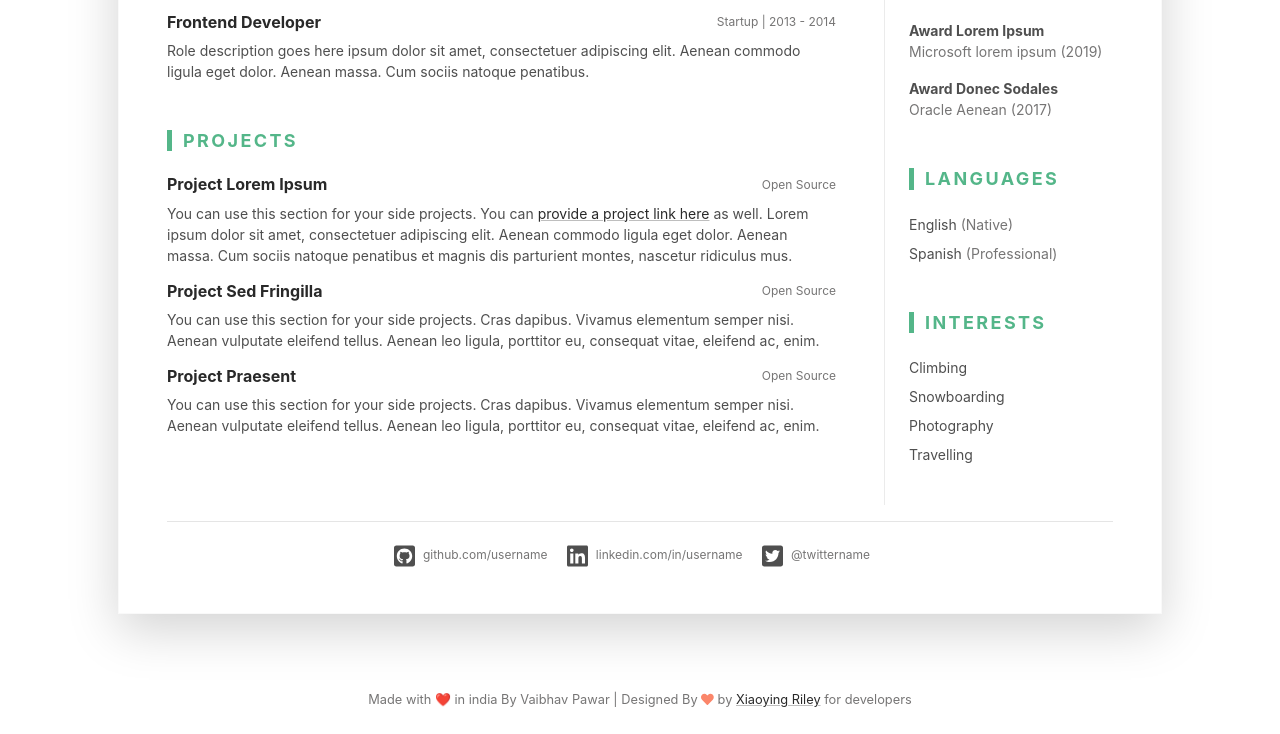
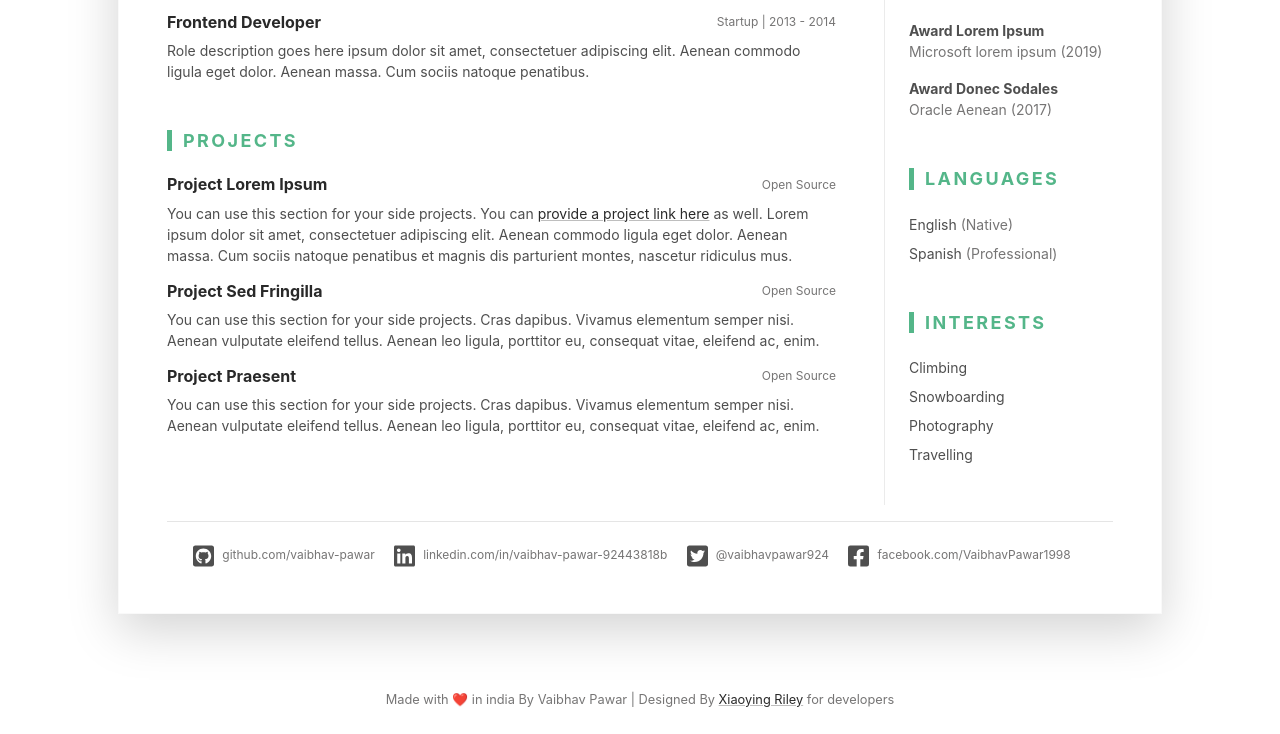
Before and after one commit to vaibhav-pawar/resume, a plain HTML site: page index.html in a window 1280 px wide. Shown: the part 1197-1931 px from the top of the page. Drawn offline with Linux system fonts and the light colour scheme.

Commit message:
social add

```diff
--- a/index.html
+++ b/index.html
@@ -247,9 +247,10 @@
 						<hr>
 						<div class="resume-footer text-center">
 							<ul class="resume-social-list list-inline mx-auto mb-0 d-inline-block text-muted">
-								<li class="list-inline-item mb-lg-0 mr-3"><a class="resume-link" href="#"><i class="fab fa-github-square fa-2x mr-2" data-fa-transform="down-4"></i><span class="d-none d-lg-inline-block text-muted">github.com/username</span></a></li>
-								<li class="list-inline-item mb-lg-0 mr-3"><a class="resume-link" href="#"><i class="fab fa-linkedin fa-2x mr-2" data-fa-transform="down-4"></i><span class="d-none d-lg-inline-block text-muted">linkedin.com/in/username</span></a></li>
-								<li class="list-inline-item mb-lg-0 mr-lg-3"><a class="resume-link" href="#"><i class="fab fa-twitter-square fa-2x mr-2" data-fa-transform="down-4"></i><span class="d-none d-lg-inline-block text-muted">@twittername</span></a></li>
+								<li class="list-inline-item mb-lg-0 mr-3"><a class="resume-link" href="#"><i class="fab fa-github-square fa-2x mr-2" data-fa-transform="down-4"></i><span class="d-none d-lg-inline-block text-muted">github.com/vaibhav-pawar</span></a></li>
+								<li class="list-inline-item mb-lg-0 mr-3"><a class="resume-link" href="#"><i class="fab fa-linkedin fa-2x mr-2" data-fa-transform="down-4"></i><span class="d-none d-lg-inline-block text-muted">linkedin.com/in/vaibhav-pawar-92443818b</span></a></li>
+								<li class="list-inline-item mb-lg-0 mr-lg-3"><a class="resume-link" href="#"><i class="fab fa-twitter-square fa-2x mr-2" data-fa-transform="down-4"></i><span class="d-none d-lg-inline-block text-muted">@vaibhavpawar924</span></a></li>
+                                <li class="list-inline-item mb-lg-0 mr-lg-3"><a class="resume-link" href="#"><i class="fab fa-facebook-square fa-2x mr-2" data-fa-transform="down-4"></i><span class="d-none d-lg-inline-block text-muted">facebook.com/VaibhavPawar1998</span></a></li>
 							</ul>
 						</div><!--//resume-footer-->
 					</article>
@@ -258,7 +259,7 @@
 
 				<footer class="footer text-center py-4">
 					<!--/* This template is released under the Creative Commons Attribution 3.0 License. Please keep the attribution link below when using for your own project. Thank you for your support. :) If you'd like to use the template without the attribution, you can buy the commercial license via our website: themes.3rdwavemedia.com */-->
-					<small class="copyright text-muted"> Made with ❤️ in india By Vaibhav Pawar | Designed By <i class="fas fa-heart"></i> by <a class="theme-link" href="http://themes.3rdwavemedia.com" target="_blank">Xiaoying Riley</a> for developers</small>
+					<small class="copyright text-muted"> Made with ❤️ in india By Vaibhav Pawar | Designed By <a class="theme-link" href="http://themes.3rdwavemedia.com" target="_blank">Xiaoying Riley</a> for developers</small>
 				</footer>
 
 			</div><!--//main-wrapper-->
```
